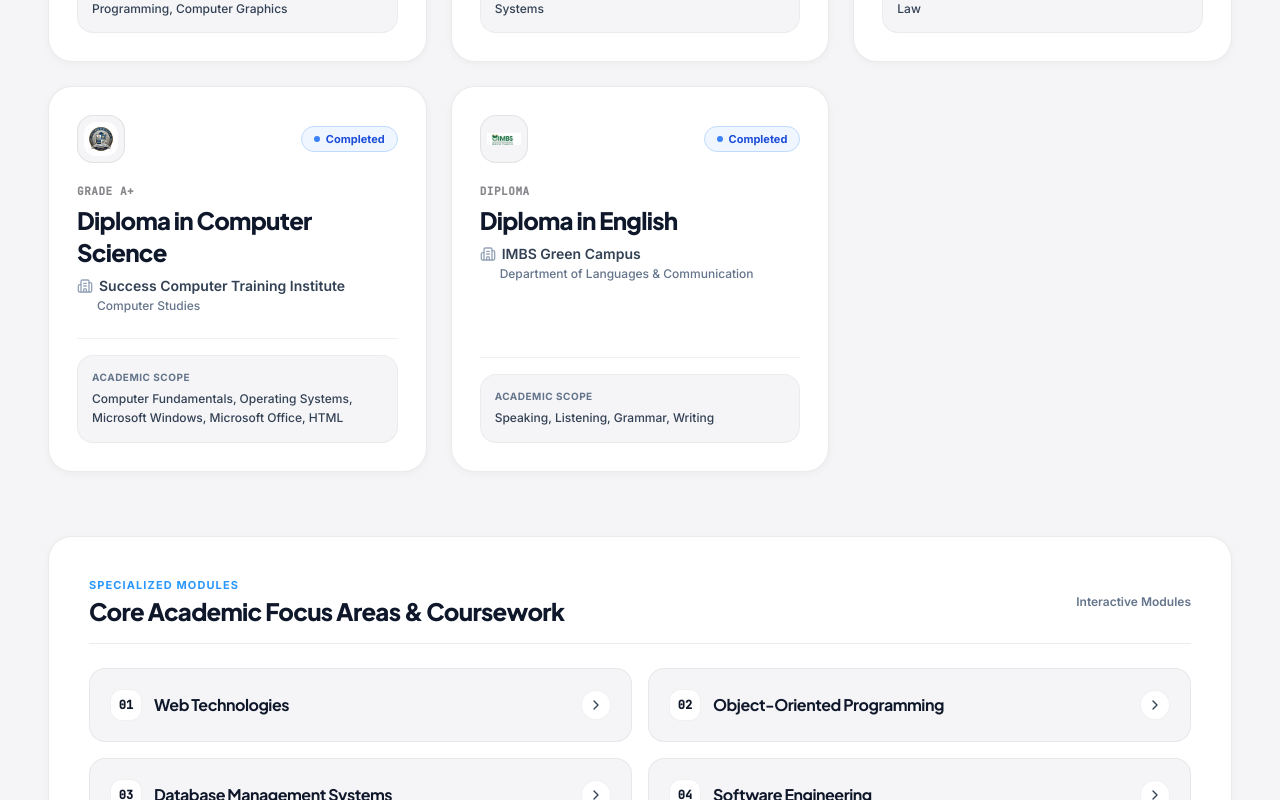
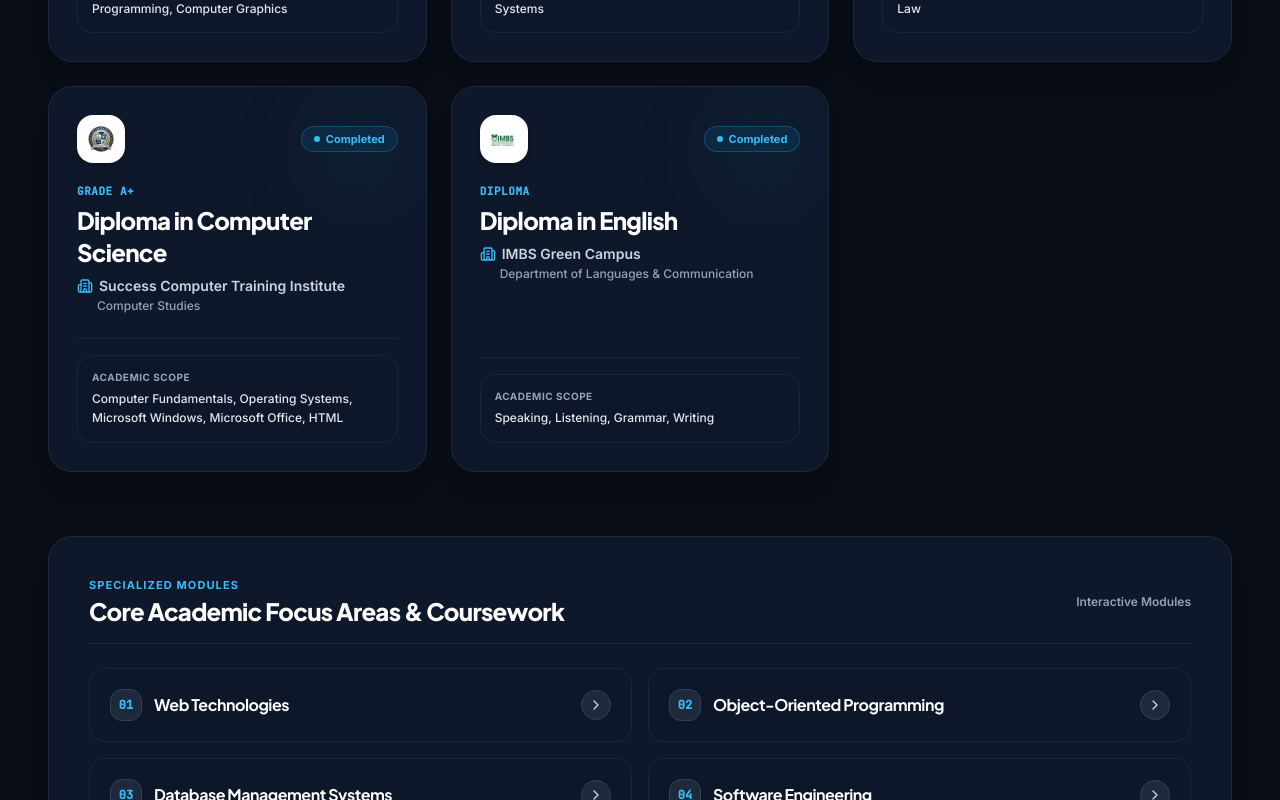
Before and after one commit to ayeshikaict-gif/Portfolio, a React (Vite) app: page / in a window 1280 px wide. Shown: the part 2880-3680 px from the top of the page. Built offline with nearby package versions, Linux system fonts and the light colour scheme.

Commit message:
Redesign Education component using Dark Accent Spec Cards with deep slate (#0f172a) cards and sky-blue badges

```diff
--- a/src/components/Education.jsx
+++ b/src/components/Education.jsx
@@ -8,15 +8,19 @@ export default function Education() {
   const edu = personalDetails.education;
 
   return (
-    <section id="education" className="py-24 md:py-36 bg-apple-surface relative border-y border-black/[0.06] overflow-hidden">
-      <div className="max-w-7xl mx-auto px-6 sm:px-8 lg:px-12">
+    <section id="education" className="py-24 md:py-36 bg-[#090d16] text-white relative border-y border-slate-800/80 overflow-hidden">
+      {/* Background Subtle Gradient Halos */}
+      <div className="absolute top-0 left-1/4 w-96 h-96 bg-sky-500/10 rounded-full blur-3xl pointer-events-none" />
+      <div className="absolute bottom-0 right-1/4 w-96 h-96 bg-indigo-500/10 rounded-full blur-3xl pointer-events-none" />
+
+      <div className="max-w-7xl mx-auto px-6 sm:px-8 lg:px-12 relative z-10">
         {/* Section Header */}
         <div className="max-w-3xl mb-16">
           <motion.span
             initial={{ opacity: 0, y: 15 }}
             whileInView={{ opacity: 1, y: 0 }}
             viewport={{ once: true }}
-            className="text-xs uppercase tracking-widest font-bold text-apple-accent block mb-3"
+            className="text-xs uppercase tracking-widest font-bold text-sky-400 block mb-3"
           >
             EDUCATION & QUALIFICATIONS
           </motion.span>
@@ -25,13 +29,13 @@ export default function Education() {
             whileInView={{ opacity: 1, y: 0 }}
             viewport={{ once: true }}
             transition={{ duration: 0.7, delay: 0.1 }}
-            className="text-3xl sm:text-5xl lg:text-6xl font-extrabold text-apple-dark tracking-tight leading-[1.12] font-display"
+            className="text-3xl sm:text-5xl lg:text-6xl font-extrabold text-white tracking-tight leading-[1.12] font-display"
           >
             Building a strong foundation in technology.
           </motion.h2>
         </div>
 
-        {/* Qualifications Tile Cards Grid */}
+        {/* Dark Accent Spec Cards Grid */}
         <div className="grid grid-cols-1 md:grid-cols-2 lg:grid-cols-3 gap-6 mb-16">
           {edu.qualifications.map((q, idx) => (
             <motion.div
@@ -39,14 +43,17 @@ export default function Education() {
               initial={{ opacity: 0, y: 30 }}
               whileInView={{ opacity: 1, y: 0 }}
               viewport={{ once: true }}
-              whileHover={{ y: -6, scale: 1.01 }}
+              whileHover={{ y: -6, scale: 1.015 }}
               transition={{ duration: 0.4, delay: idx * 0.08 }}
-              className="bg-white rounded-3xl p-6 sm:p-7 border border-black/[0.08] shadow-apple-sm hover:shadow-apple-md transition-all duration-300 flex flex-col justify-between group overflow-hidden relative"
+              className="bg-[#0f172a] rounded-3xl p-7 border border-slate-800 shadow-xl hover:border-slate-700 hover:shadow-2xl transition-all duration-300 flex flex-col justify-between group relative overflow-hidden"
             >
+              {/* Subtle Card Glow */}
+              <div className="absolute top-0 right-0 w-32 h-32 bg-sky-500/5 rounded-full blur-2xl group-hover:bg-sky-500/15 transition-all duration-500 pointer-events-none" />
+
               <div>
                 {/* Top Row: Logo & Status Badge */}
                 <div className="flex items-center justify-between gap-3 mb-5">
-                  <div className="w-12 h-12 rounded-2xl bg-apple-surface border border-black/[0.08] p-1.5 shrink-0 flex items-center justify-center overflow-hidden shadow-xs group-hover:scale-105 transition-transform duration-300">
+                  <div className="w-12 h-12 rounded-2xl bg-white p-1.5 shrink-0 flex items-center justify-center overflow-hidden shadow-md group-hover:scale-105 transition-transform duration-300">
                     <img
                       src={q.logoUrl}
                       alt={q.institution}
@@ -54,42 +61,43 @@ export default function Education() {
                     />
                   </div>
 
-                  <div className="flex items-center gap-2">
-                    <span className={`inline-flex items-center gap-1.5 px-3 py-1 rounded-full text-[11px] font-bold border ${
-                      q.status === 'Undergraduate'
-                        ? 'bg-emerald-50 text-emerald-700 border-emerald-200'
-                        : 'bg-blue-50 text-blue-700 border-blue-200'
-                    }`}>
-                      <span className={`w-1.5 h-1.5 rounded-full ${q.status === 'Undergraduate' ? 'bg-emerald-500 animate-pulse' : 'bg-blue-500'}`} />
-                      {q.status}
-                    </span>
-                  </div>
+                  <span className={`inline-flex items-center gap-1.5 px-3 py-1 rounded-full text-[11px] font-bold border ${
+                    q.status === 'Undergraduate'
+                      ? 'bg-emerald-500/10 text-emerald-400 border-emerald-500/30'
+                      : 'bg-sky-500/10 text-sky-400 border-sky-500/30'
+                  }`}>
+                    <span className={`w-1.5 h-1.5 rounded-full ${q.status === 'Undergraduate' ? 'bg-emerald-400 animate-pulse' : 'bg-sky-400'}`} />
+                    {q.status}
+                  </span>
                 </div>
 
-                {/* Qualification Title & Institution */}
-                <span className="text-[11px] font-mono font-semibold text-apple-subtle uppercase tracking-wider block mb-1">
+                {/* Badge Period */}
+                <span className="text-[11px] font-mono font-bold text-sky-400 uppercase tracking-wider block mb-1">
                   {q.badge}
                 </span>
-                <h3 className="text-xl sm:text-2xl font-extrabold text-slate-900 font-display leading-tight group-hover:text-apple-accent transition-colors duration-300">
+
+                {/* Qualification Title */}
+                <h3 className="text-xl sm:text-2xl font-extrabold text-white font-display leading-tight group-hover:text-sky-300 transition-colors duration-300">
                   {q.degree}
                 </h3>
 
-                <p className="text-xs sm:text-sm font-semibold text-slate-700 mt-2 flex items-center gap-1.5">
-                  <Building2 className="w-4 h-4 text-slate-400 shrink-0" />
+                {/* Institution Name */}
+                <p className="text-xs sm:text-sm font-semibold text-slate-300 mt-2 flex items-center gap-1.5">
+                  <Building2 className="w-4 h-4 text-sky-400 shrink-0" />
                   <span>{q.institution}</span>
                 </p>
-                <p className="text-xs text-slate-500 font-medium mt-0.5 pl-5">
+                <p className="text-xs text-slate-400 font-medium mt-0.5 pl-5">
                   {q.subText}
                 </p>
               </div>
 
-              {/* Bottom Academic Scope Card Tile */}
-              <div className="mt-6 pt-4 border-t border-black/[0.06]">
-                <div className="p-3.5 rounded-2xl bg-apple-surface border border-black/[0.04]">
-                  <span className="text-[10px] uppercase tracking-wider text-slate-500 font-bold block mb-1">
+              {/* Bottom Academic Scope Card */}
+              <div className="mt-6 pt-4 border-t border-slate-800/80">
+                <div className="p-3.5 rounded-2xl bg-slate-900/90 border border-slate-800/80">
+                  <span className="text-[10px] uppercase tracking-wider text-slate-400 font-bold block mb-1">
                     Academic Scope
                   </span>
-                  <p className="text-xs text-slate-700 font-medium leading-relaxed">
+                  <p className="text-xs text-slate-200 font-medium leading-relaxed">
                     {q.focus}
                   </p>
                 </div>
@@ -98,29 +106,29 @@ export default function Education() {
           ))}
         </div>
 
-        {/* Core Coursework Specification Tiles */}
+        {/* Core Coursework Modules Section */}
         <motion.div
           initial={{ opacity: 0, y: 25 }}
           whileInView={{ opacity: 1, y: 0 }}
           viewport={{ once: true }}
           transition={{ duration: 0.6 }}
-          className="bg-white rounded-3xl p-6 sm:p-10 border border-black/[0.08] shadow-apple-sm"
+          className="bg-[#0f172a] rounded-3xl p-6 sm:p-10 border border-slate-800 shadow-xl"
         >
-          <div className="flex items-center justify-between mb-6 pb-4 border-b border-black/[0.08]">
+          <div className="flex items-center justify-between mb-6 pb-4 border-b border-slate-800">
             <div>
-              <span className="text-[11px] uppercase tracking-widest font-bold text-apple-accent block">
+              <span className="text-[11px] uppercase tracking-widest font-bold text-sky-400 block">
                 SPECIALIZED MODULES
               </span>
-              <h3 className="text-xl sm:text-2xl font-extrabold text-slate-900 font-display mt-0.5">
+              <h3 className="text-xl sm:text-2xl font-extrabold text-white font-display mt-0.5">
                 Core Academic Focus Areas & Coursework
               </h3>
             </div>
-            <span className="hidden sm:inline-block text-xs font-semibold text-slate-500">
+            <span className="hidden sm:inline-block text-xs font-semibold text-slate-400">
               Interactive Modules
             </span>
           </div>
 
-          {/* Module Tile Items with Transitions */}
+          {/* Module Tiles Grid */}
           <div className="grid grid-cols-1 md:grid-cols-2 gap-4">
             {edu.relevantAreas.map((area, idx) => {
               const isExpanded = expandedArea === area.id;
@@ -133,19 +141,19 @@ export default function Education() {
                   whileHover={{ y: -2 }}
                   transition={{ delay: idx * 0.05 }}
                   onClick={() => setExpandedArea(isExpanded ? null : area.id)}
-                  className="p-5 rounded-2xl bg-apple-surface border border-black/[0.06] hover:bg-slate-100 hover:border-black/[0.1] transition-all duration-300 cursor-pointer group"
+                  className="p-5 rounded-2xl bg-slate-900/90 border border-slate-800/80 hover:border-slate-700 hover:bg-slate-900 transition-all duration-300 cursor-pointer group"
                 >
                   <div className="flex items-center justify-between">
                     <div className="flex items-center gap-3">
-                      <div className="w-8 h-8 rounded-xl bg-white flex items-center justify-center text-slate-900 border border-black/[0.06] font-mono text-xs font-bold shadow-xs group-hover:bg-slate-900 group-hover:text-white transition-colors">
+                      <div className="w-8 h-8 rounded-xl bg-slate-800 flex items-center justify-center text-sky-400 font-mono text-xs font-bold border border-slate-700 shadow-xs group-hover:bg-sky-500 group-hover:text-white transition-colors">
                         0{idx + 1}
                       </div>
-                      <h4 className="text-base font-bold text-slate-900 font-display group-hover:text-apple-accent transition-colors">
+                      <h4 className="text-base font-bold text-white font-display group-hover:text-sky-300 transition-colors">
                         {area.title}
                       </h4>
                     </div>
 
-                    <div className={`p-1.5 rounded-full bg-white text-slate-700 shadow-xs border border-black/[0.06] transition-transform duration-300 ${isExpanded ? 'rotate-90 text-apple-accent' : ''}`}>
+                    <div className={`p-1.5 rounded-full bg-slate-800 text-slate-300 border border-slate-700 transition-transform duration-300 ${isExpanded ? 'rotate-90 text-sky-400' : ''}`}>
                       <ChevronRight className="w-4 h-4" />
                     </div>
                   </div>
@@ -157,7 +165,7 @@ export default function Education() {
                         animate={{ opacity: 1, height: 'auto' }}
                         exit={{ opacity: 0, height: 0 }}
                         transition={{ duration: 0.3 }}
-                        className="mt-3 pt-3 border-t border-black/[0.06] text-xs text-slate-600 leading-relaxed font-medium"
+                        className="mt-3 pt-3 border-t border-slate-800 text-xs text-slate-300 leading-relaxed font-medium"
                       >
                         {area.desc}
                       </motion.div>
```
